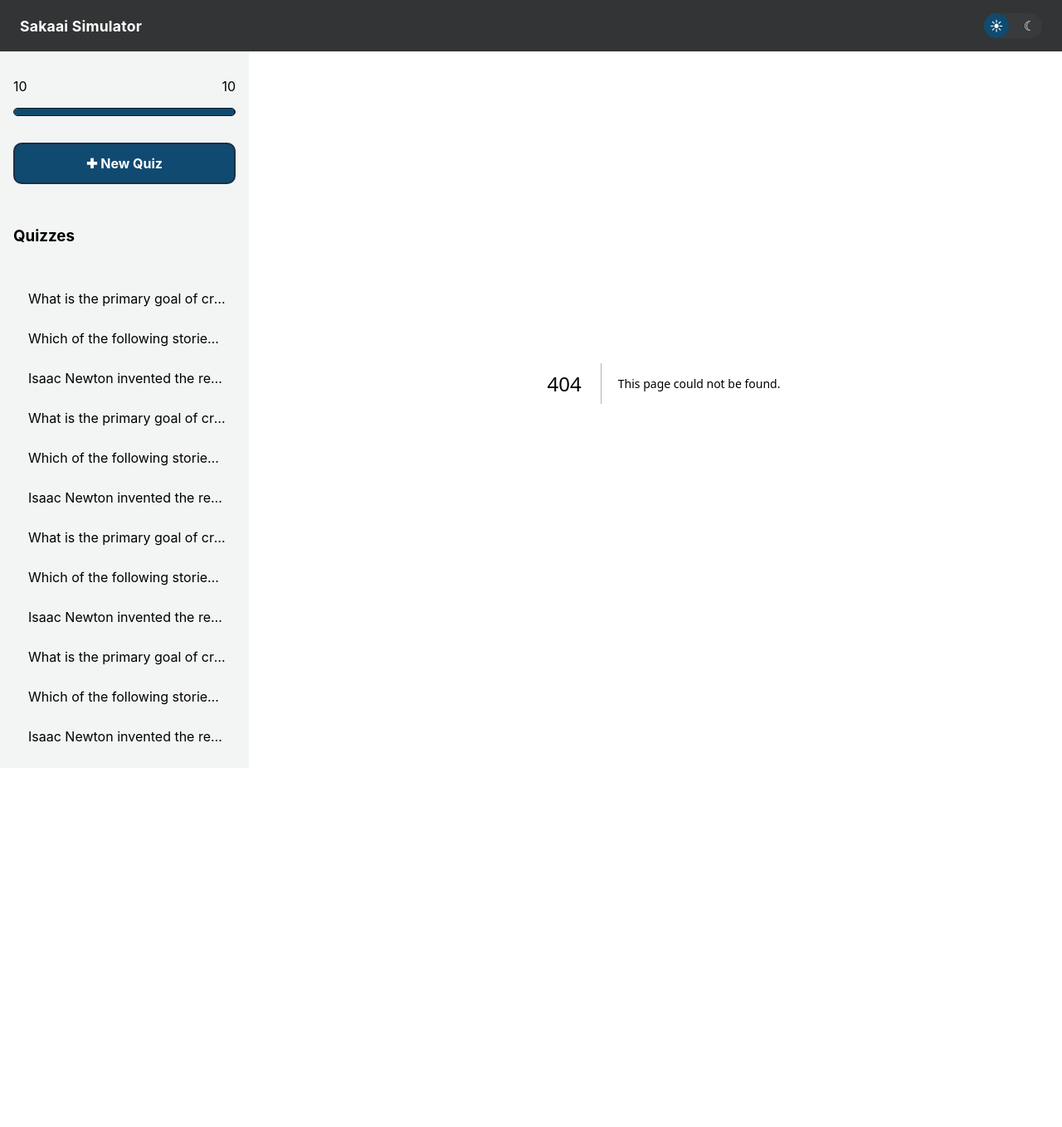
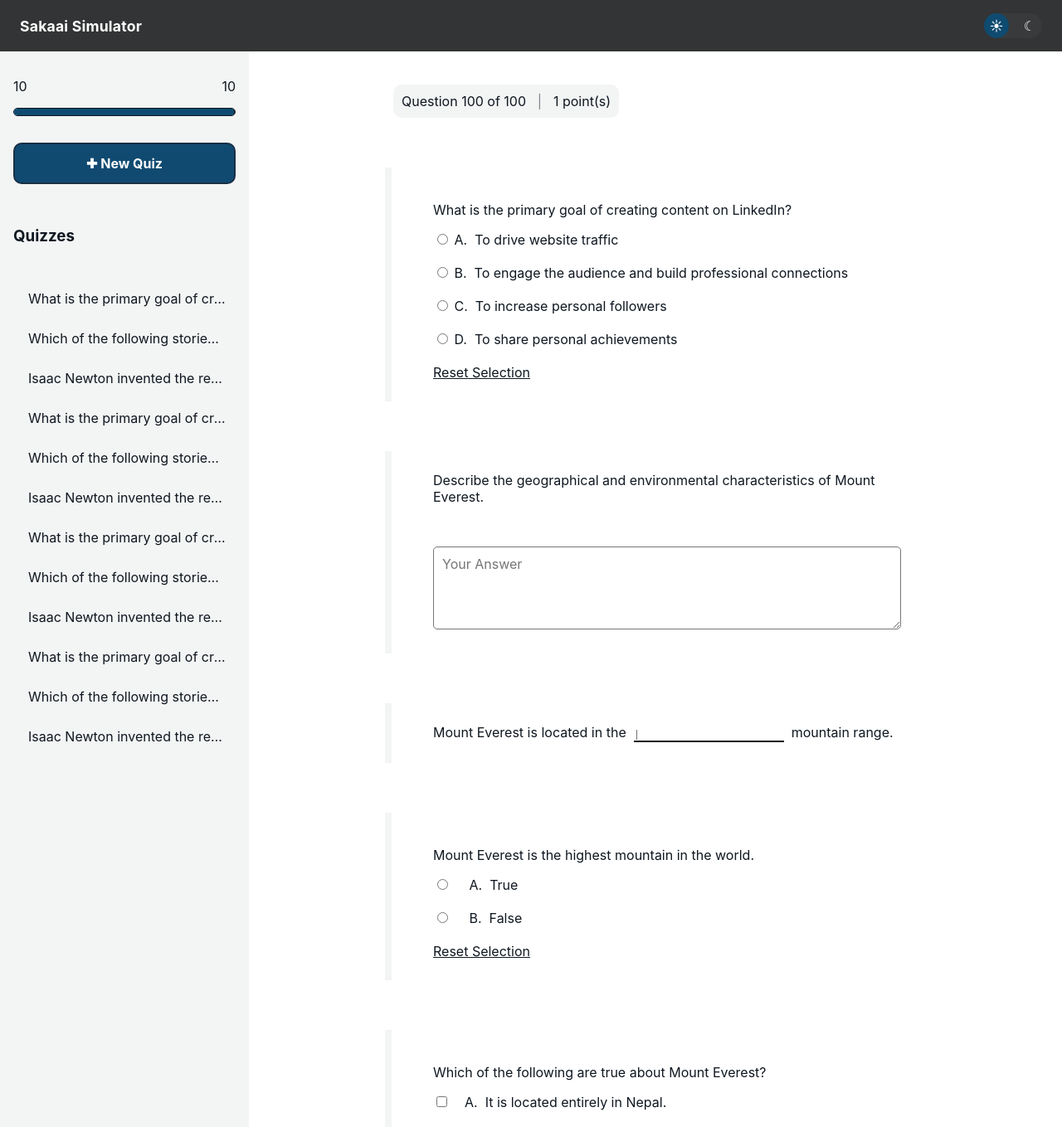
Before and after one commit to Programming-Sai/Sakaai-Simulator, a Next.js app: page /quiz in a window 1280 px wide. Before the commit this address had no page. Shown: the top 1359 px of the page at 83% size. Before the commit the page ends 926 px from the top, so only its background shows below. Built offline with nearby package versions, Linux system fonts and the light colour scheme.

Commit message:
Done with the Quiz section in terms of styling.

```diff
--- /dev/null
+++ b/app/quiz/page.js
@@ -0,0 +1,32 @@
+import React from "react";
+import styles from "./page.module.css";
+import { MCQQuizView } from "@/components/MCQ/MCQQuizView";
+import { SATAQuizView } from "@/components/SATA/SATAQuizView";
+import { TFQuizView } from "@/components/TF/TFQuizView";
+import { FITBQuizView } from "@/components/FITB/FITBQuizView";
+import { EssayQuizView } from "@/components/Essay/EssayQuizView";
+
+export default function Quiz() {
+  return (
+    <div className={styles.quizContainer}>
+      {/* <div>Timer</div> */}
+      <div className={styles.quizProgress}>
+        <p>Question 100 of 100 </p>
+        <p style={{ opacity: 0.5 }}> | </p>
+        <p> 1 point(s)</p>
+      </div>
+
+      <MCQQuizView />
+      <EssayQuizView />
+      <FITBQuizView />
+      <TFQuizView />
+      <SATAQuizView />
+      {/* PAdding for view and cickable area expansion. */}
+      <div className={styles.quizButtons}>
+        <button>Previous</button>
+        <button>Next</button>
+        <button>Submit for Grading</button>
+      </div>
+    </div>
+  );
+}
--- /dev/null
+++ b/app/quiz/page.module.css
@@ -0,0 +1,40 @@
+.quizContainer {
+  margin: 0 auto;
+  width: 70%;
+}
+
+.quizProgress {
+  display: flex;
+  justify-content: space-between;
+  align-items: center;
+  width: 17rem;
+  padding: 10px;
+  margin: 10px;
+  margin-top: 40px;
+  border-radius: 10px;
+  background-color: var(--panel);
+}
+
+.quizProgress p {
+  padding: 0;
+  margin: 0;
+}
+
+.quizButtons {
+  display: flex;
+  justify-content: space-between;
+  align-items: center;
+  width: fit-content;
+  gap: 50px;
+  flex-wrap: wrap;
+}
+
+.quizButtons button {
+  background-color: var(--accent);
+  color: white;
+  padding: 10px 20px;
+  border-radius: 5px;
+  border: none;
+  outline: none;
+  margin-bottom: 40px;
+}
--- /dev/null
+++ b/components/Essay/EssayQuizView.js
@@ -0,0 +1,26 @@
+import styles from "./essayquizview.module.css";
+
+export const EssayQuizView = () => {
+  const question = {
+    type: "essay",
+    question:
+      "Describe the geographical and environmental characteristics of Mount Everest.",
+    explanation:
+      "Mount Everest, located in the Himalayas, is the highest mountain on Earth. Its geographical characteristics include extreme altitude, snow-capped peaks, and challenging climbing routes. Environmentally, it faces issues like climate change, melting glaciers, and human impact from tourism.",
+    keywords: [
+      "Himalayas",
+      "altitude",
+      "snow-capped",
+      "climate change",
+      "glaciers",
+      "tourism impact",
+    ],
+  };
+
+  return (
+    <div className={styles.quizBox}>
+      <span>{question?.question}</span>
+      <textarea className={styles.essayBox} placeholder="Your Answer" />
+    </div>
+  );
+};
--- /dev/null
+++ b/components/Essay/essayquizview.module.css
@@ -0,0 +1,31 @@
+.quizBox {
+  margin: 60px 0;
+  border-left: 8px solid var(--panel);
+  padding: 25px 50px;
+}
+
+.choices {
+  display: flex;
+  justify-content: center;
+  align-items: flex-start;
+  gap: 20px;
+  flex-direction: column;
+  margin-bottom: 20px;
+}
+
+.reset {
+  text-decoration: underline;
+  cursor: pointer;
+}
+
+.essayBox {
+  width: 100%;
+  height: 100px;
+  background-color: transparent;
+  border-radius: 5px;
+  font: inherit;
+  padding: 10px;
+  color: var(--text);
+  outline: none;
+  margin-top: 50px;
+}
--- /dev/null
+++ b/components/FITB/FITBQuizView.js
@@ -0,0 +1,27 @@
+import styles from "./fitbquizview.module.css";
+
+export const FITBQuizView = () => {
+  const question = {
+    type: "fitb",
+    question:
+      "Mount Everest is located in the _______________________ mountain range.",
+    explanation:
+      "Mount Everest is situated in the Himalayan mountain range in Asia.",
+    answer: "Himalayan",
+  };
+
+  const questionParts = question?.question.split(/_{3,}/);
+
+  return (
+    <div className={styles.quizBox}>
+      <span>{questionParts[0]}</span>&nbsp;
+      <input
+        placeholder="| "
+        type="text"
+        className={styles.fitbInput}
+        name={question?.type}
+      />
+      &nbsp;<span>{questionParts[1]}</span>
+    </div>
+  );
+};
--- /dev/null
+++ b/components/FITB/fitbquizview.module.css
@@ -0,0 +1,27 @@
+.quizBox {
+  margin: 60px 0;
+  border-left: 8px solid var(--panel);
+  padding: 25px 50px;
+}
+
+.choices {
+  display: flex;
+  justify-content: center;
+  align-items: flex-start;
+  gap: 20px;
+  flex-direction: column;
+  margin-bottom: 20px;
+}
+
+.reset {
+  text-decoration: underline;
+  cursor: pointer;
+}
+
+.fitbInput {
+  background-color: transparent;
+  border: none;
+  outline: none;
+  color: var(--text);
+  border-bottom: 2px solid var(--text);
+}
--- /dev/null
+++ b/components/MCQ/MCQQuizView.js
@@ -0,0 +1,35 @@
+import React from "react";
+import styles from "./mcqquizview.module.css";
+
+export const MCQQuizView = () => {
+  const question = {
+    type: "mcq",
+    question: "What is the primary goal of creating content on LinkedIn?",
+    explanation:
+      "The primary goal is to engage the audience and build professional connections.",
+    choices: [
+      "To drive website traffic",
+      "To engage the audience and build professional connections",
+      "To increase personal followers",
+      "To share personal achievements",
+    ],
+    answer: "To engage the audience and build professional connections",
+  };
+  return (
+    <div className={styles.quizBox}>
+      <p>{question.question}</p>
+      <div className={styles.choices}>
+        {question.choices.map((choice, i) => (
+          <span key={i}>
+            <label>
+              <input type="radio" name={question?.type} />{" "}
+              {String.fromCharCode(65 + i)}. &nbsp;
+              {choice}
+            </label>
+          </span>
+        ))}
+      </div>
+      <span className={styles.reset}> Reset Selection </span>
+    </div>
+  );
+};
--- /dev/null
+++ b/components/MCQ/mcqquizview.module.css
@@ -0,0 +1,19 @@
+.quizBox {
+  margin: 60px 0;
+  border-left: 8px solid var(--panel);
+  padding: 25px 50px;
+}
+
+.choices {
+  display: flex;
+  justify-content: center;
+  align-items: flex-start;
+  gap: 20px;
+  flex-direction: column;
+  margin-bottom: 20px;
+}
+
+.reset {
+  text-decoration: underline;
+  cursor: pointer;
+}
--- /dev/null
+++ b/components/SATA/SATAQuizView.js
@@ -0,0 +1,38 @@
+import React from "react";
+import styles from "./sataquizview.module.css";
+
+export const SATAQuizView = () => {
+  const question = {
+    type: "sata",
+    question: "Which of the following are true about Mount Everest?",
+    explanation:
+      "Mount Everest is known for being the highest mountain above sea level, located in the Himalayas on the border between Nepal and Tibet, China. Climbing routes exist on both the Nepalese side and the Tibetan side.",
+    choices: [
+      "It is located entirely in Nepal.",
+      "It is the highest mountain above sea level.",
+      "The mountain has a climbing route from the Tibetan side.",
+      "The mountain has a climbing route from the Tibetan side.",
+      "It is considered the most difficult mountain to climb.",
+    ],
+    answer: [
+      "It is the highest mountain above sea level.",
+      "The mountain has a climbing route from the Tibetan side.",
+    ],
+  };
+  return (
+    <div className={styles.quizBox}>
+      <p>{question?.question}</p>
+      <div className={styles.choices}>
+        {question?.choices.map((choice, i) => (
+          <span key={i}>
+            <label>
+              <input type="checkbox" name={question?.type} /> &nbsp;&nbsp;&nbsp;
+              {String.fromCharCode(65 + i)}. &nbsp;{choice}
+            </label>
+          </span>
+        ))}
+      </div>
+      <span className={styles.reset}> Reset Selection </span>
+    </div>
+  );
+};
--- /dev/null
+++ b/components/SATA/sataquizview.module.css
@@ -0,0 +1,19 @@
+.quizBox {
+  margin: 60px 0;
+  border-left: 8px solid var(--panel);
+  padding: 25px 50px;
+}
+
+.choices {
+  display: flex;
+  justify-content: center;
+  align-items: flex-start;
+  gap: 20px;
+  flex-direction: column;
+  margin-bottom: 20px;
+}
+
+.reset {
+  text-decoration: underline;
+  cursor: pointer;
+}
--- /dev/null
+++ b/components/TF/TFQuizView.js
@@ -0,0 +1,33 @@
+import React from "react";
+import styles from "./tfquizview.module.css";
+
+export const TFQuizView = () => {
+  const question = {
+    type: "tf",
+    question: "Mount Everest is the highest mountain in the world.",
+    explanation:
+      "Mount Everest, located in the Himalayas on the border between Nepal and Tibet, China, is widely recognized as the highest mountain in the world, with a peak at 8,848.86 meters (29,031.7 feet) above sea level.",
+    answer: true,
+  };
+  return (
+    <div className={styles.quizBox}>
+      <p>{question?.question}</p>
+      <div className={styles.choices}>
+        <span>
+          <label>
+            <input name={question?.type} type="radio" /> &nbsp;&nbsp;&nbsp; A.
+            &nbsp;True
+          </label>
+        </span>
+
+        <span>
+          <label>
+            <input name={question?.type} type="radio" /> &nbsp;&nbsp;&nbsp; B.
+            &nbsp;False
+          </label>
+        </span>
+      </div>
+      <span className={styles.reset}> Reset Selection </span>
+    </div>
+  );
+};
--- /dev/null
+++ b/components/TF/tfquizview.module.css
@@ -0,0 +1,19 @@
+.quizBox {
+  margin: 60px 0;
+  border-left: 8px solid var(--panel);
+  padding: 25px 50px;
+}
+
+.choices {
+  display: flex;
+  justify-content: center;
+  align-items: flex-start;
+  gap: 20px;
+  flex-direction: column;
+  margin-bottom: 20px;
+}
+
+.reset {
+  text-decoration: underline;
+  cursor: pointer;
+}
```
